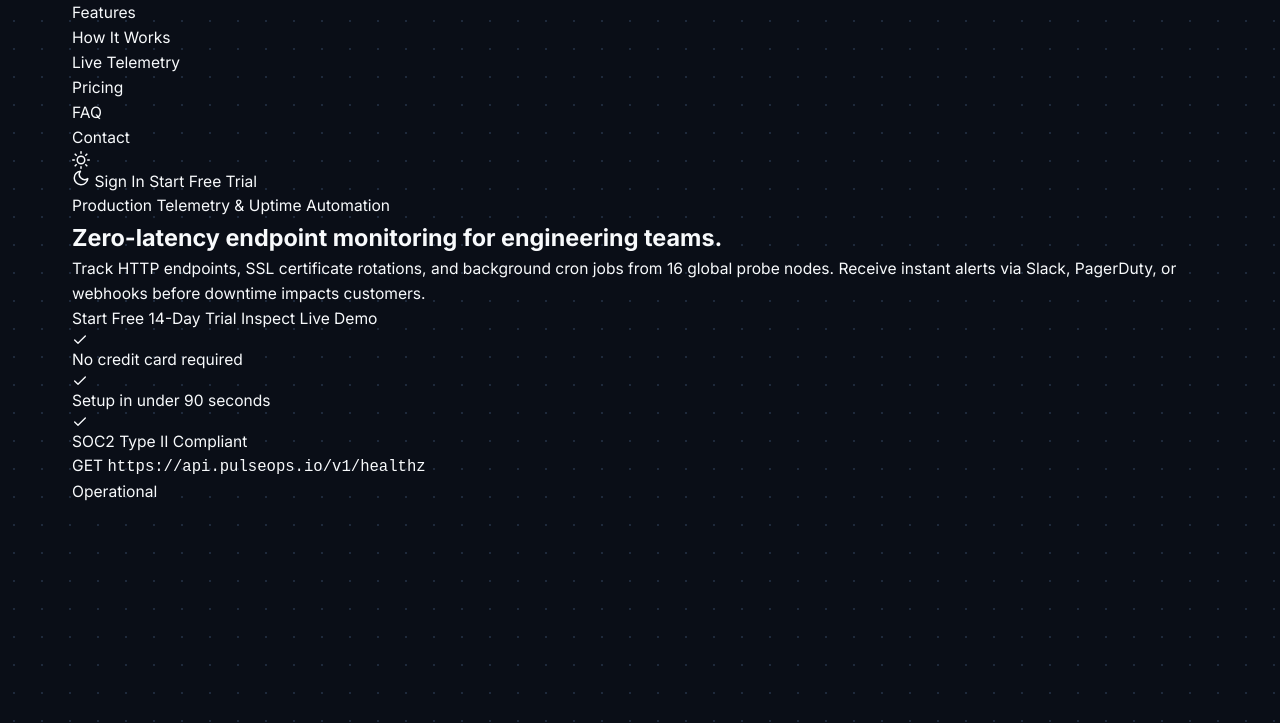
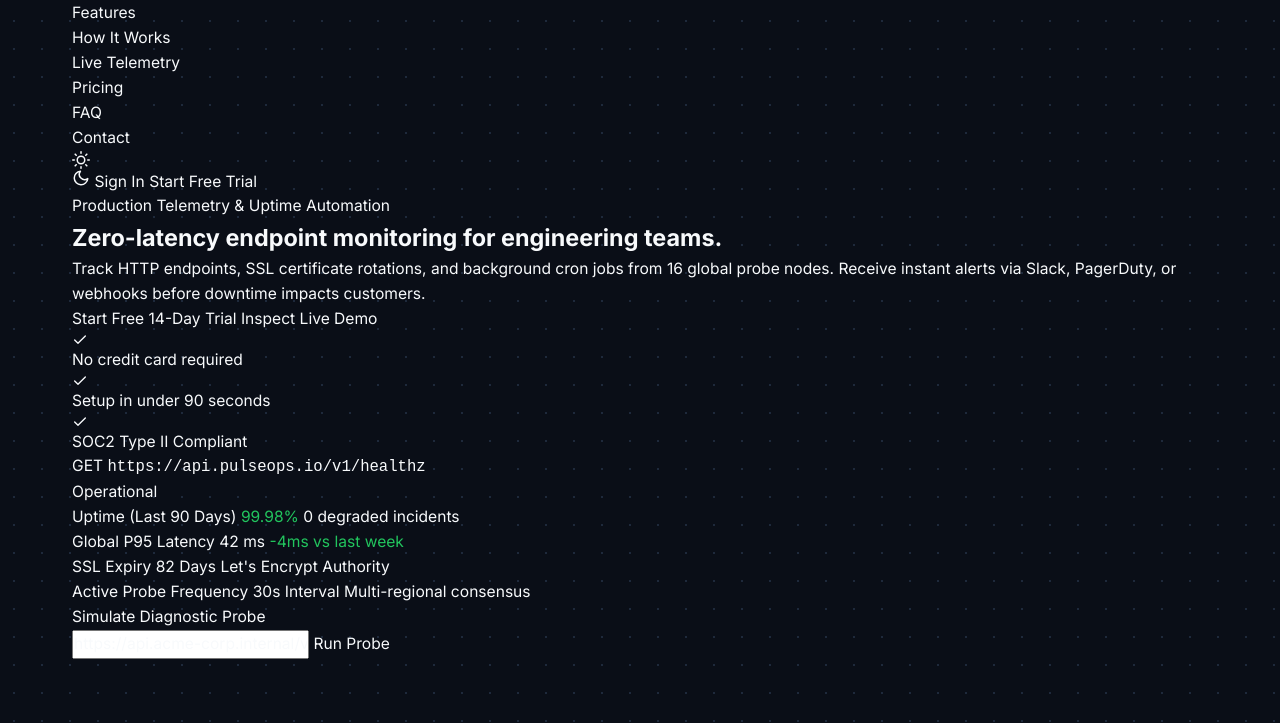
Before and after one commit to Jayant-Jangid/pulseops, a plain HTML site: page index.html in a window 1280 px wide. Shown: the part 77-800 px from the top of the page. Drawn offline with Linux system fonts and the light colour scheme.

Commit message:
feat: build telemetry preview dashboard card shell and titlebar

```diff
--- a/index.html
+++ b/index.html
@@ -166,6 +166,38 @@
             </div>
 
             <!-- Dashboard Summary Metrics -->
+            <div class="dashboard-metrics-grid">
+              <div class="metric-block">
+                <span class="metric-label">Uptime (Last 90 Days)</span>
+                <span class="metric-val text-success">99.98%</span>
+                <span class="metric-sub">0 degraded incidents</span>
+              </div>
+              <div class="metric-block">
+                <span class="metric-label">Global P95 Latency</span>
+                <span class="metric-val">42 ms</span>
+                <span class="metric-sub text-success">-4ms vs last week</span>
+              </div>
+              <div class="metric-block">
+                <span class="metric-label">SSL Expiry</span>
+                <span class="metric-val">82 Days</span>
+                <span class="metric-sub">Let's Encrypt Authority</span>
+              </div>
+              <div class="metric-block">
+                <span class="metric-label">Active Probe Frequency</span>
+                <span class="metric-val">30s Interval</span>
+                <span class="metric-sub">Multi-regional consensus</span>
+              </div>
+            </div>
+
+            <!-- Interactive Probe Ping Simulator Tool -->
+            <div class="dashboard-simulator-bar">
+              <label for="probe-url-input" class="simulator-label">Simulate Diagnostic Probe</label>
+              <div class="simulator-input-wrap">
+                <input type="text" id="probe-url-input" class="simulator-input" value="https://api.acme-corp.internal/v2/catalog" aria-label="Endpoint URL to test">
+                <button type="button" class="btn btn-primary btn-sm" id="btn-run-probe">Run Probe</button>
+              </div>
+            </div>
+
                       </div>
         </div>
       </div>
```
